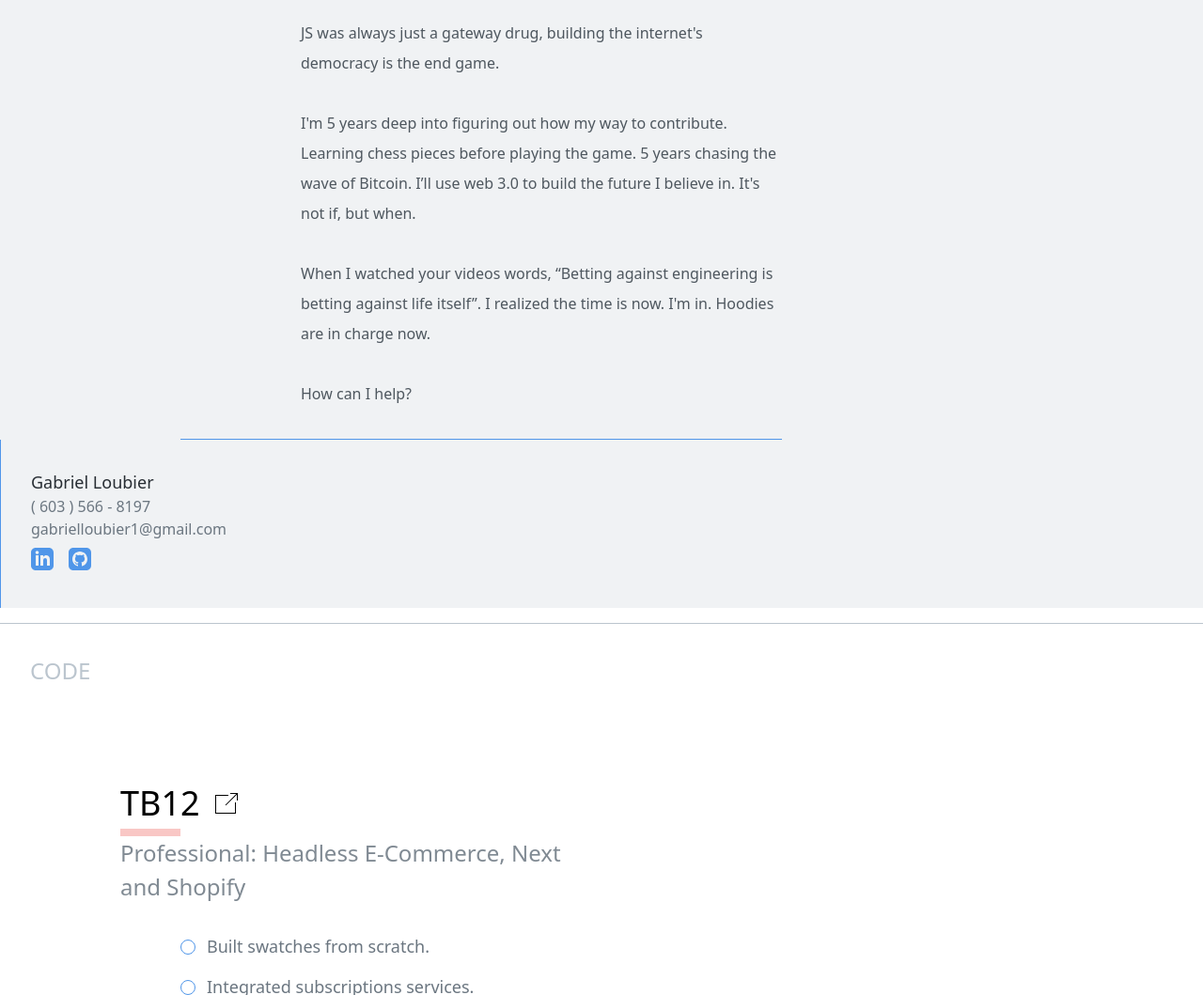
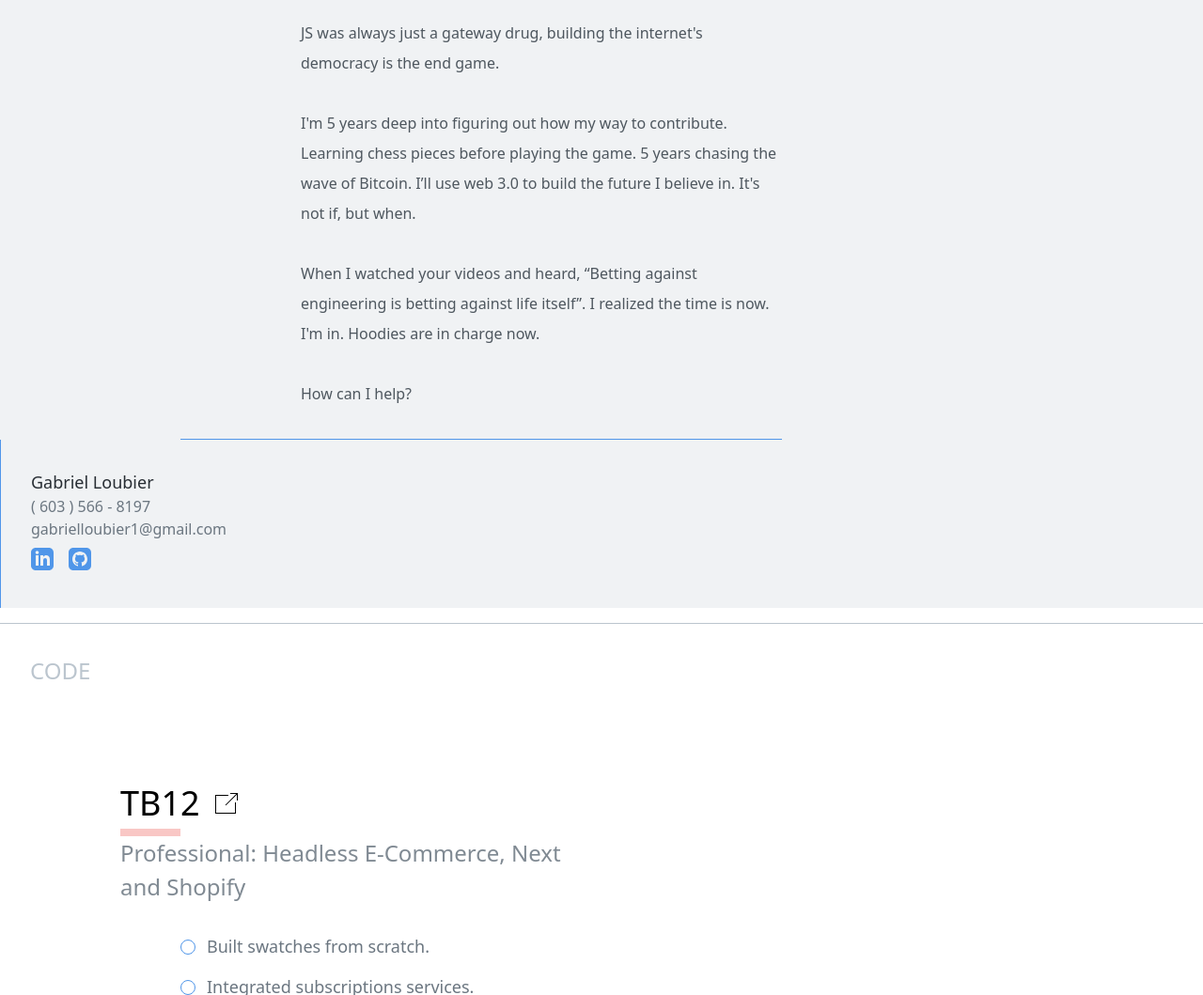
Before and after one commit to ieatmangos/strike_resume, a Gatsby site: page / in a window 1280 px wide. Shown: the part 3083-4142 px from the top of the page at 94% size. Built offline with nearby package versions, Linux system fonts and the light colour scheme; Gatsby itself is replaced by a stand-in of ours.

Commit message:
spell check

```diff
--- a/src/components/BlurbList.js
+++ b/src/components/BlurbList.js
@@ -78,7 +78,7 @@ const data = [
     extras: [
       `JS was always just a gateway drug, building the internet's democracy is the end game. `,
       `I'm 5 years deep into figuring out how my way to contribute. Learning chess pieces before playing the game. 5 years chasing the wave of Bitcoin. I’ll use web 3.0 to build the future I believe in. It's not if, but when.`,
-      `When I watched your videos words, “Betting against engineering is betting against life itself”. I realized the time is now. I'm in. Hoodies are in charge now.`,
+      `When I watched your videos and heard, “Betting against engineering is betting against life itself”. I realized the time is now. I'm in. Hoodies are in charge now.`,
       `How can I help?`,
     ],
     extrasWidth: `sm:w-14`,
```
